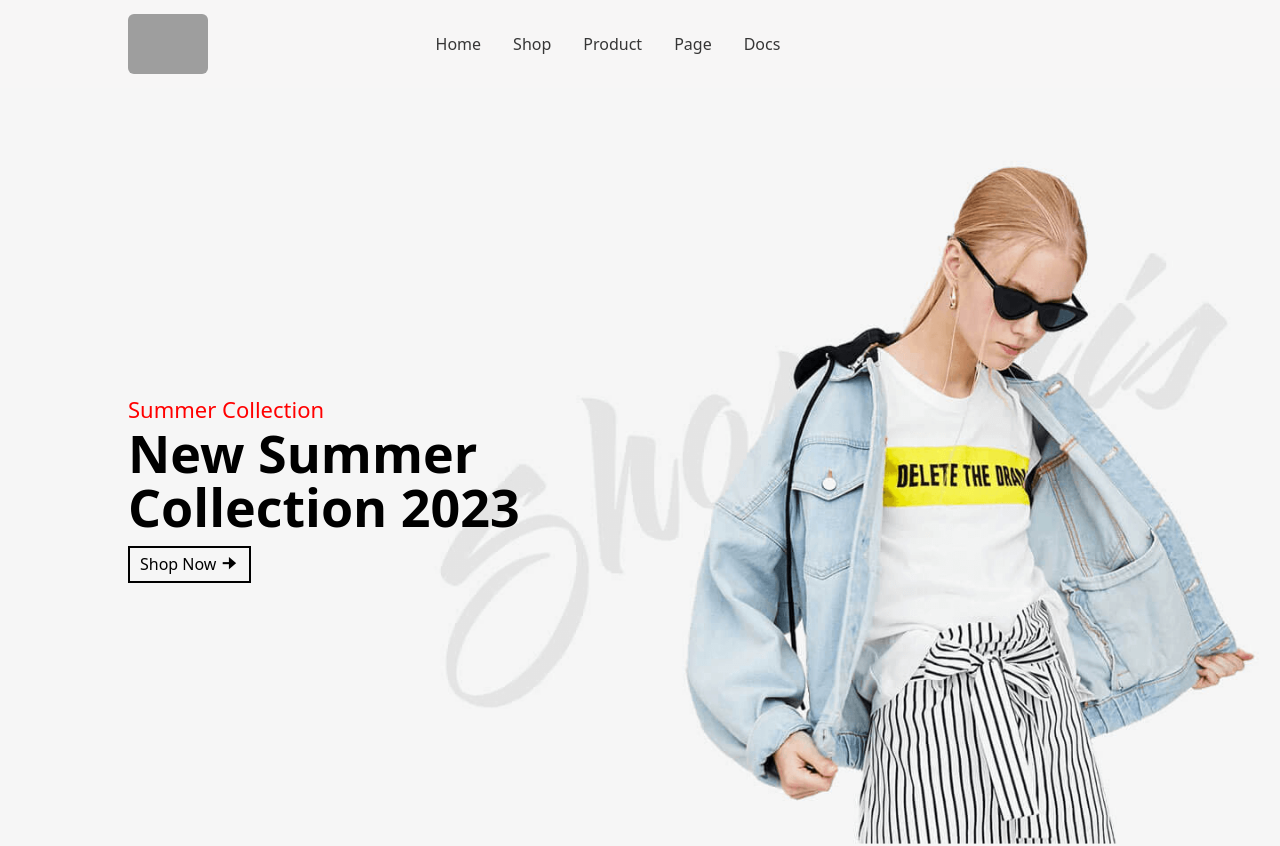
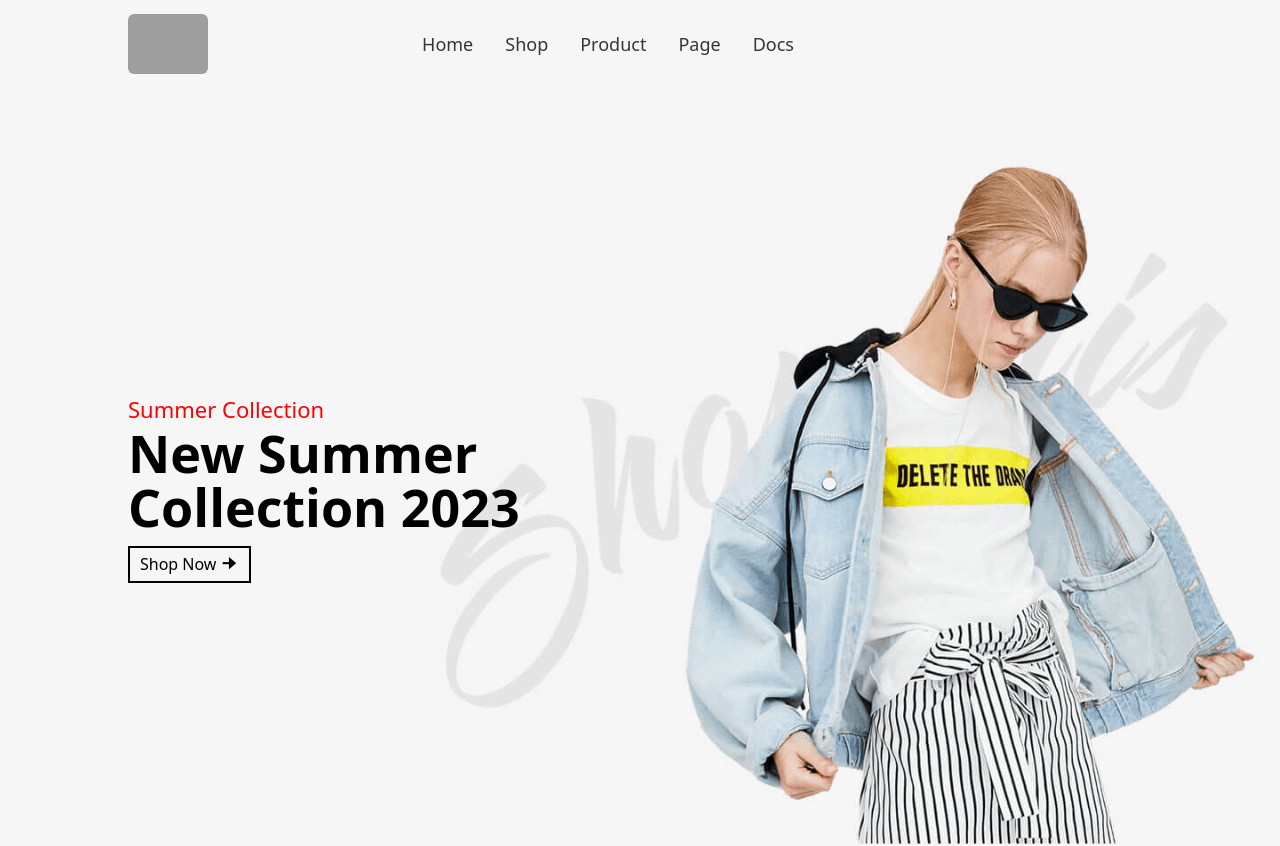
Before and after one commit to kapilmogre1998/Ecommerce-website, a React (Vite) app in the folder ecommerce-app/: page / in a window 1280 px wide. Shown: the top 846 px of the page. Built offline with nearby package versions, Linux system fonts and the light colour scheme; grey boxes are pictures that could not be loaded; some icons are missing.

Commit message:
created responsive header

```diff
--- a/ecommerce-app/src/components/Home/Header.jsx
+++ b/ecommerce-app/src/components/Home/Header.jsx
@@ -7,7 +7,7 @@
             <div>
                 <img className='rounded-md' width={80} height={80} src="https://encrypted-tbn0.gstatic.com/images?q=tbn:ANd9GcR_fUC8vkLHUkBie0556QT_LhoNJNrMKdIn55U-KK1xOw&usqp=CAU&ec=48665701" alt="" />
             </div>
-            <div className="flex gap-8" >
+            <div className="flex gap-8 text-lg menu" >
                 <div className='header-text' >Home</div>
                 <div className='header-text' >Shop</div>
                 <div className='header-text' >Product</div>
--- a/ecommerce-app/src/components/Home/Header.scss
+++ b/ecommerce-app/src/components/Home/Header.scss
@@ -37,15 +37,18 @@
     }
 }
 .fixed{
-    position: fixed;
+    position: sticky;
     top: 0px;
     right: 0px;
     left: 0px;
     background-color: $white;
+    z-index: 1000;
 }
 
-@media (max-width: 750px) {
+@media (max-width: 800px) {
     .header-container{
-        padding: 20px 5%;
+        .menu{
+            display: none;
+        }
     }
 }
```
